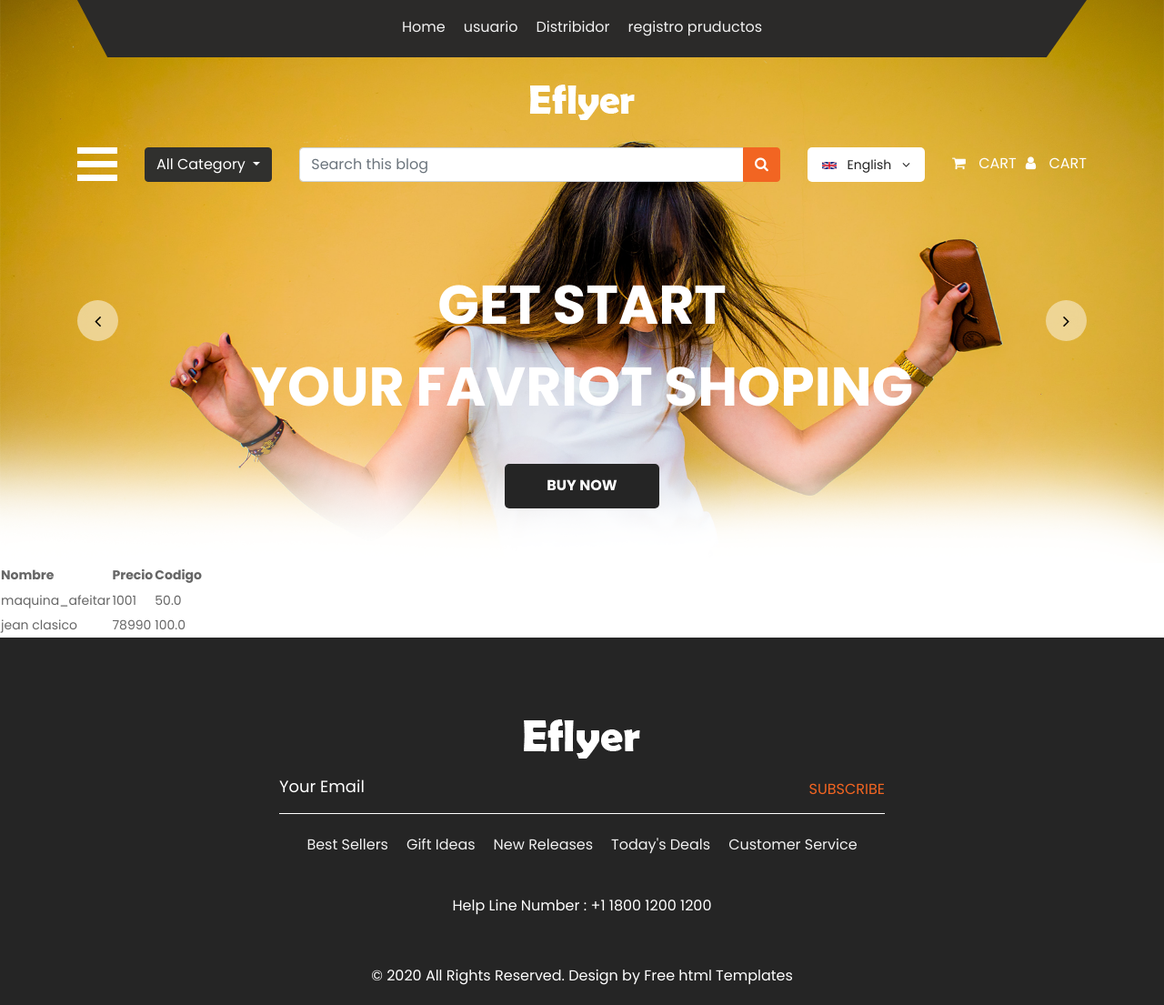
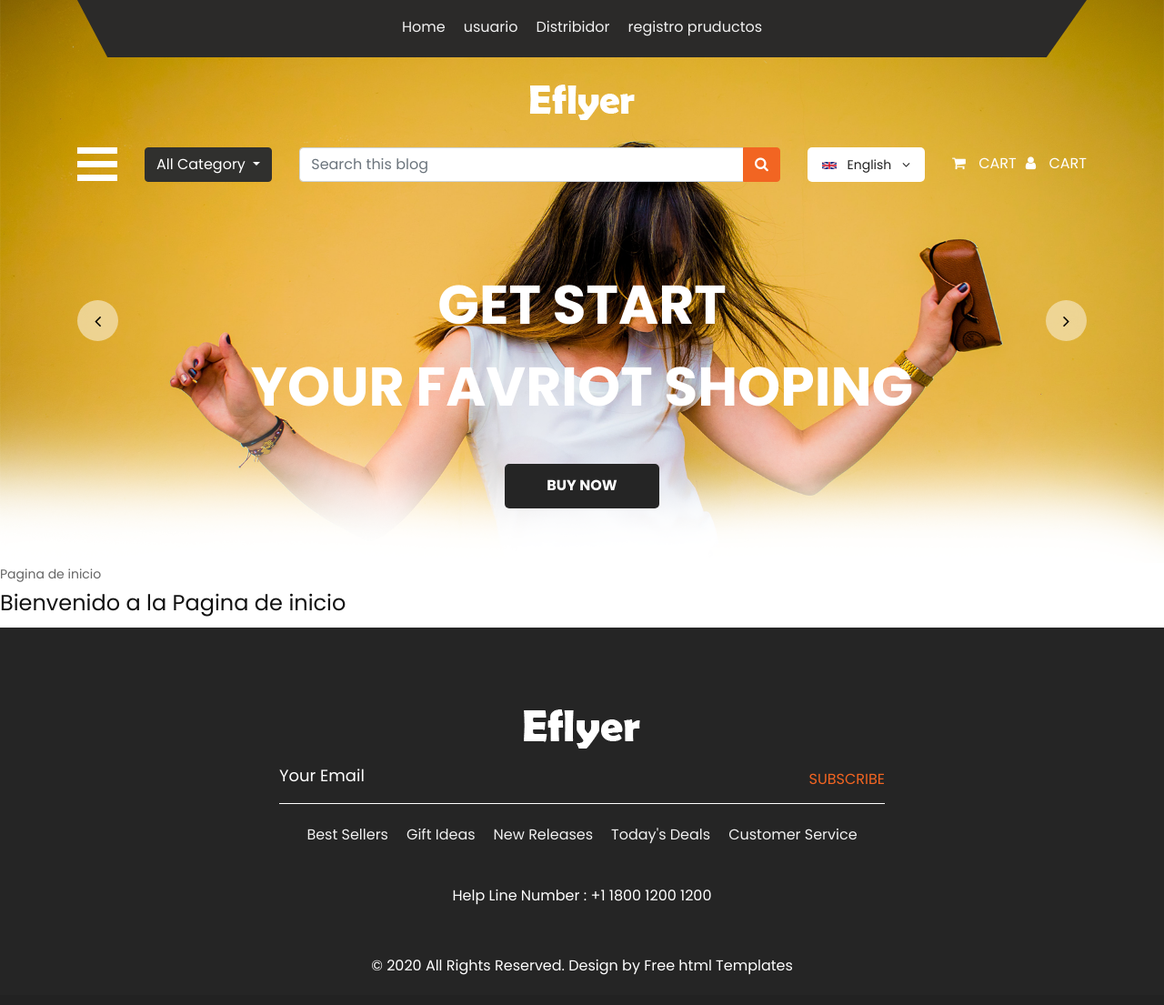
Before and after one commit to Srnobody93/Andres-rojas_pre-entrega_3, a Django app: page / in a window 1280 px wide. Shown: the whole page at 91% size. After the commit the page ends 1072 px from the top, so only its background shows below. Run offline with Django 4.2, Linux system fonts and the light colour scheme; data comes from the database, SQL or seed files in the repository; some libraries are stand-ins or nearby versions.

Commit message:
entrega final

```diff
--- a/prentrega3/menu/templates/menu/distributor.html
+++ b/prentrega3/menu/templates/menu/distributor.html
@@ -1,11 +1,11 @@
 {% extends 'menu\index.html ' %}
 
 
-{% block title %} Usuarios {% endblock  %}
+{% block title %} distribuidores {% endblock  %}
 
 {% block contenido_inicial %}
 
-<h1> Registro de Usuarios </h1>
+<h1> Registro de distribuidores </h1>
 
 <form action = ""  method = "POST">
 
--- a/prentrega3/menu/templates/menu/end_user.html
+++ b/prentrega3/menu/templates/menu/end_user.html
@@ -13,7 +13,7 @@
 
         <p>Nombre: <input type = "text" name="name"></p>
         <p>Correo: <input type = "text" name="email"></p>
-        <p>edad: <input type = "numbre" name="age"></p>
+        <p>edad: <input type = "number" name="age"></p>
         <input type = "submit" value="Enviar">
 
 
--- a/prentrega3/menu/templates/menu/index.html
+++ b/prentrega3/menu/templates/menu/index.html
@@ -39,6 +39,7 @@
       <link rel="stylesoeet" href="{% static 'menu/css/owl.theme.default.min.css'%}">
       <link rel="stylesheet" href="https://cdnjs.cloudflare.com/ajax/libs/fancybox/2.1.5/jquery.fancybox.min.css" media="screen">
    </head>
+
    <body>
       <!-- banner bg main start -->
       <div class="banner_bg_main">
@@ -178,24 +179,9 @@
       <div>
       {% block contenido_inicial %}
 
-            <table>
-               <th>Nombre</th>
-               <th>Precio</th>
-               <th>Codigo</th>
+      {% block title %} Pagina de inicio {% endblock  %}
 
-
-               {% for Compras in compra %}
-
-                  <tr>
-
-                     <td>{{ Compras.nombre }}</td>
-                     <td>{{ Compras.codigo }}</td>
-                     <td>{{ Compras.precio }}</td>
-                  <tr>
-
-
-               {% endfor %}
-            </table>
+      <h1> Bienvenido a la Pagina de inicio </h1>
 
       {% endblock  %}
       </div>
```
